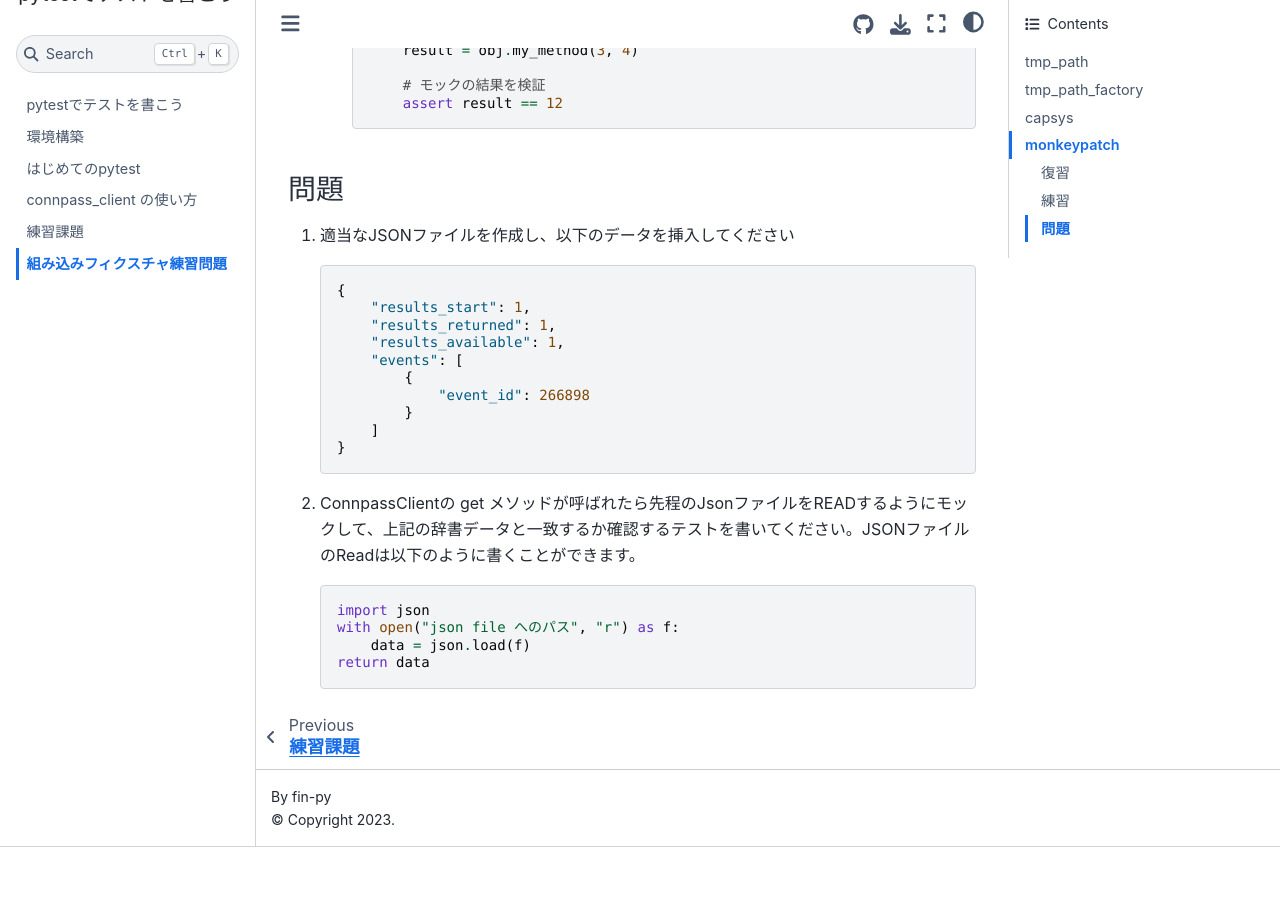
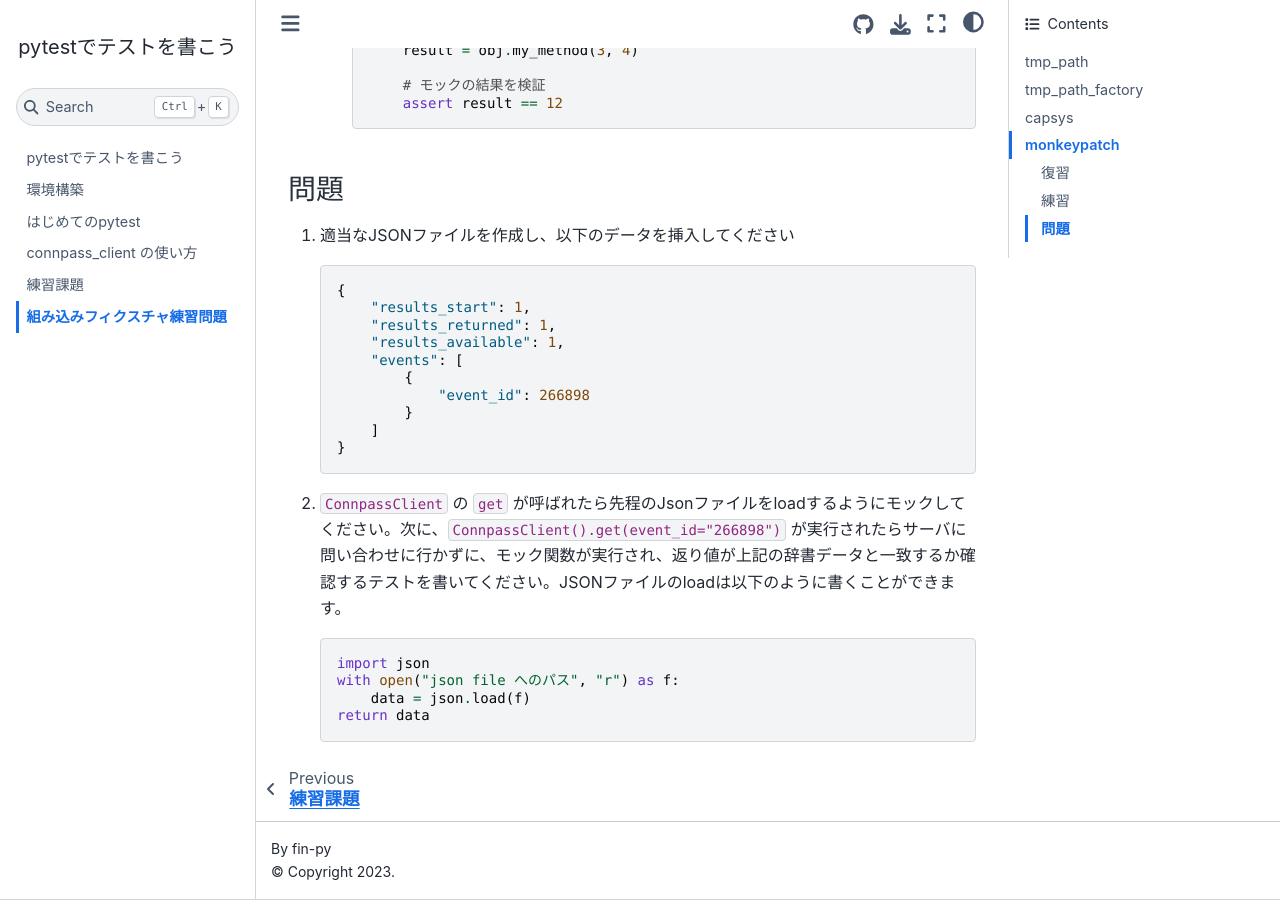
Before and after one commit to fin-py/pytest-hands-on, a Jupyter Book: the page built from docs/exercise2.md, in a window 1280 px wide and 900 px high, scrolled down 5230 px. Built offline with Jupyter Book 1.0.4 settings and Sphinx 7.4.7 and the Sphinx Book theme 1.1.4, drawn with Linux system fonts in a browser that asks for light colours; before the commit the page ends 6077 px from its top, so only the background shows below that.

Commit message:
文言修正

````diff
--- a/docs/exercise2.md
+++ b/docs/exercise2.md
@@ -203,7 +203,7 @@ def test_version_v2():
         ]
     }
     ```
-1. ConnpassClientの get メソッドが呼ばれたら先程のJsonファイルをREADするようにモックして、上記の辞書データと一致するか確認するテストを書いてください。JSONファイルのReadは以下のように書くことができます。
+1. `ConnpassClient` の `get` が呼ばれたら先程のJsonファイルをloadするようにモックしてください。次に、`ConnpassClient().get(event_id="266898")` が実行されたらサーバに問い合わせに行かずに、モック関数が実行され、返り値が上記の辞書データと一致するか確認するテストを書いてください。JSONファイルのloadは以下のように書くことができます。
     ```python
     import json
     with open("json file へのパス", "r") as f:
````
